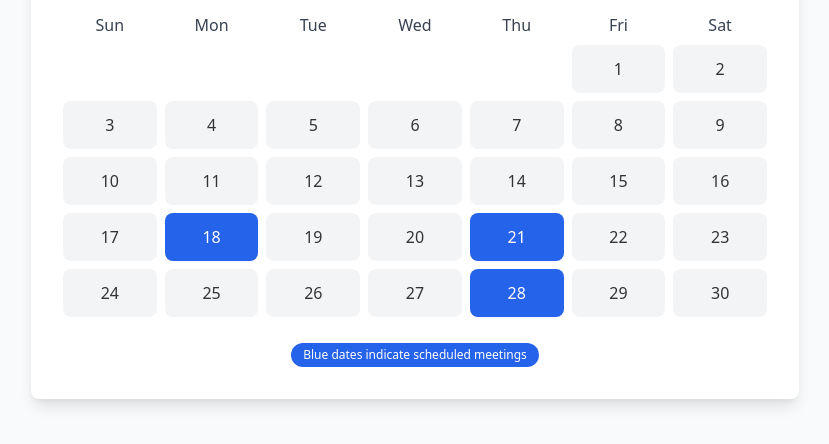
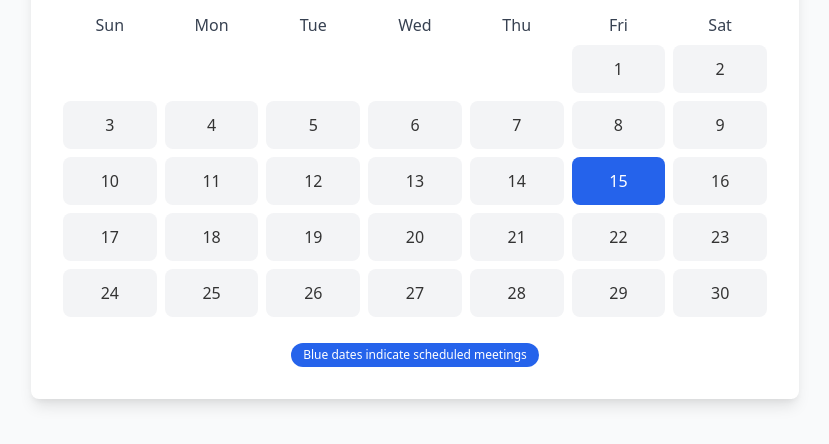
Before and after one commit to Wavvess/Hse-Ping-Pong, a plain HTML site: page calendar.html in a window 1280 px wide. Shown: the part 264-708 px from the top of the page, without its empty margins (225-1054 px from the left). Drawn offline with nearby package versions, Linux system fonts and the light colour scheme.

Commit message:
add dates and other things

```diff
--- a/calendar.html
+++ b/calendar.html
@@ -236,9 +236,19 @@
   <script>
     // Define meeting dates and details
     const meetings = [
-      { date: new Date(2024, 10, 18), details: "General Club Meeting at 3 PM" },
-      { date: new Date(2024, 10, 21), details: "Ping Pong Practice Session at 5 PM" },
-      { date: new Date(2024, 10, 28), details: "Monthly Tournament at 6 PM" },
+      { date: new Date(2024, 10, 15), details: "Ping Pong during Pathways A and B in Frau Reigle's Room: ENL Department" },
+      { date: new Date(2024, 11, 6), details: "Ping Pong during Pathways A and B in Frau Reigle's Room: ENL Department"},
+      { date: new Date(2024, 11, 16), details: "Ping Pong during Pathways A and B in Frau Reigle's Room: ENL Department" },
+      { date: new Date(2025, 0, 10), details: "Ping Pong during Pathways A and B in Frau Reigle's Room: ENL Department" },
+      { date: new Date(2025, 0, 31), details: "Ping Pong during Pathways A and B in Frau Reigle's Room: ENL Department" },
+      { date: new Date(2025, 1, 14), details: "Ping Pong during Pathways A and B in Frau Reigle's Room: ENL Department" },
+      { date: new Date(2025, 1, 28), details: "Ping Pong during Pathways A and B in Frau Reigle's Room: ENL Department" },
+      { date: new Date(2025, 2, 7), details: "Ping Pong during Pathways A and B in Frau Reigle's Room: ENL Department" },
+      { date: new Date(2025, 2, 14), details: "Ping Pong during Pathways A and B in Frau Reigle's Room: ENL Department" },
+      { date: new Date(2025, 2, 28), details: "Ping Pong during Pathways A and B in Frau Reigle's Room: ENL Department" },
+      { date: new Date(2025, 4, 2), details: "Ping Pong during Pathways A and B in Frau Reigle's Room: ENL Department" },
+      { date: new Date(2025, 4, 16), details: "Ping Pong during Pathways A and B in Frau Reigle's Room: ENL Department" },
+
     ];
 
     const calendarDays = document.getElementById('calendar-days');
```
Also changed, not shown: index.html (+1 -2 lines).
